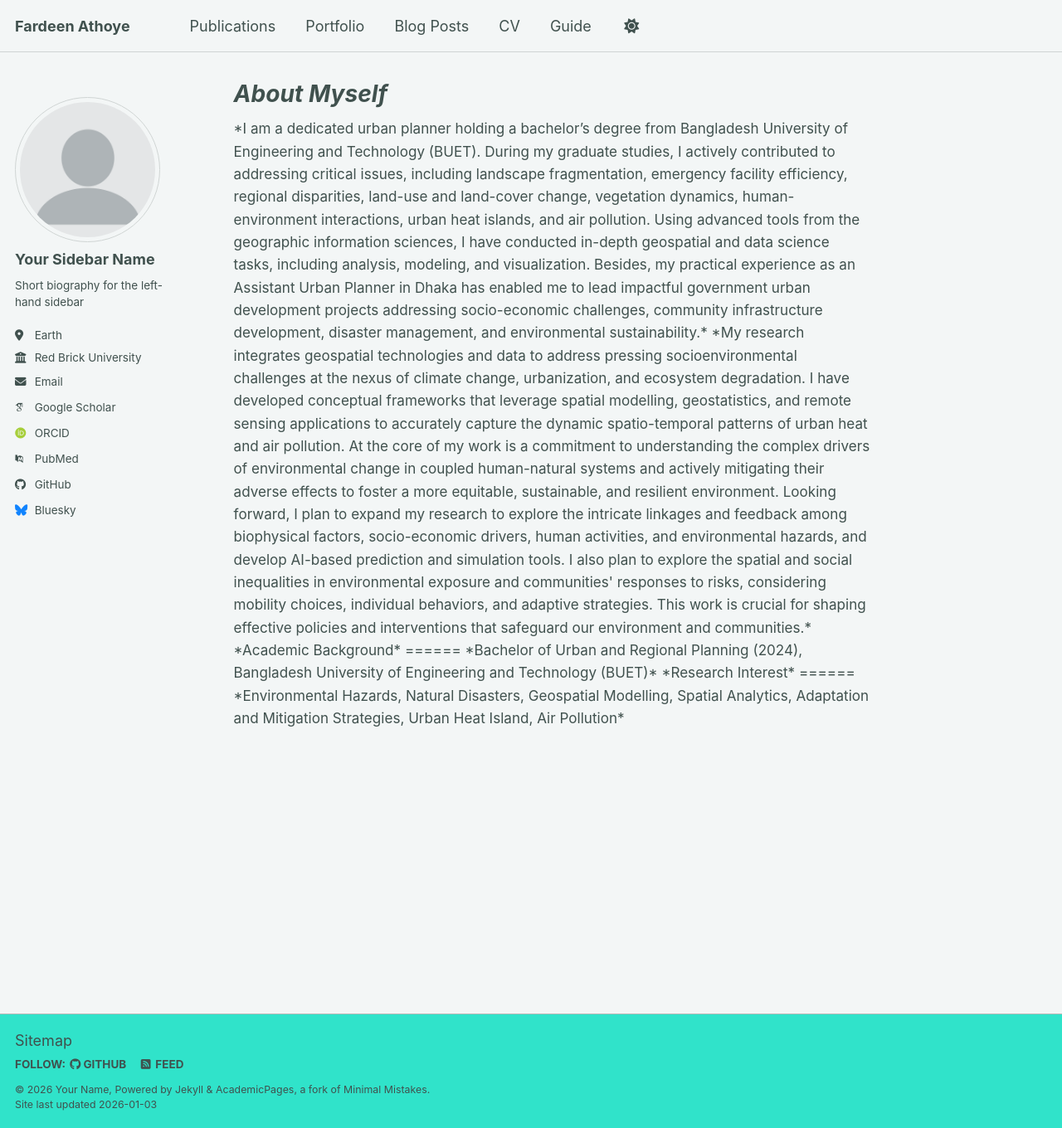
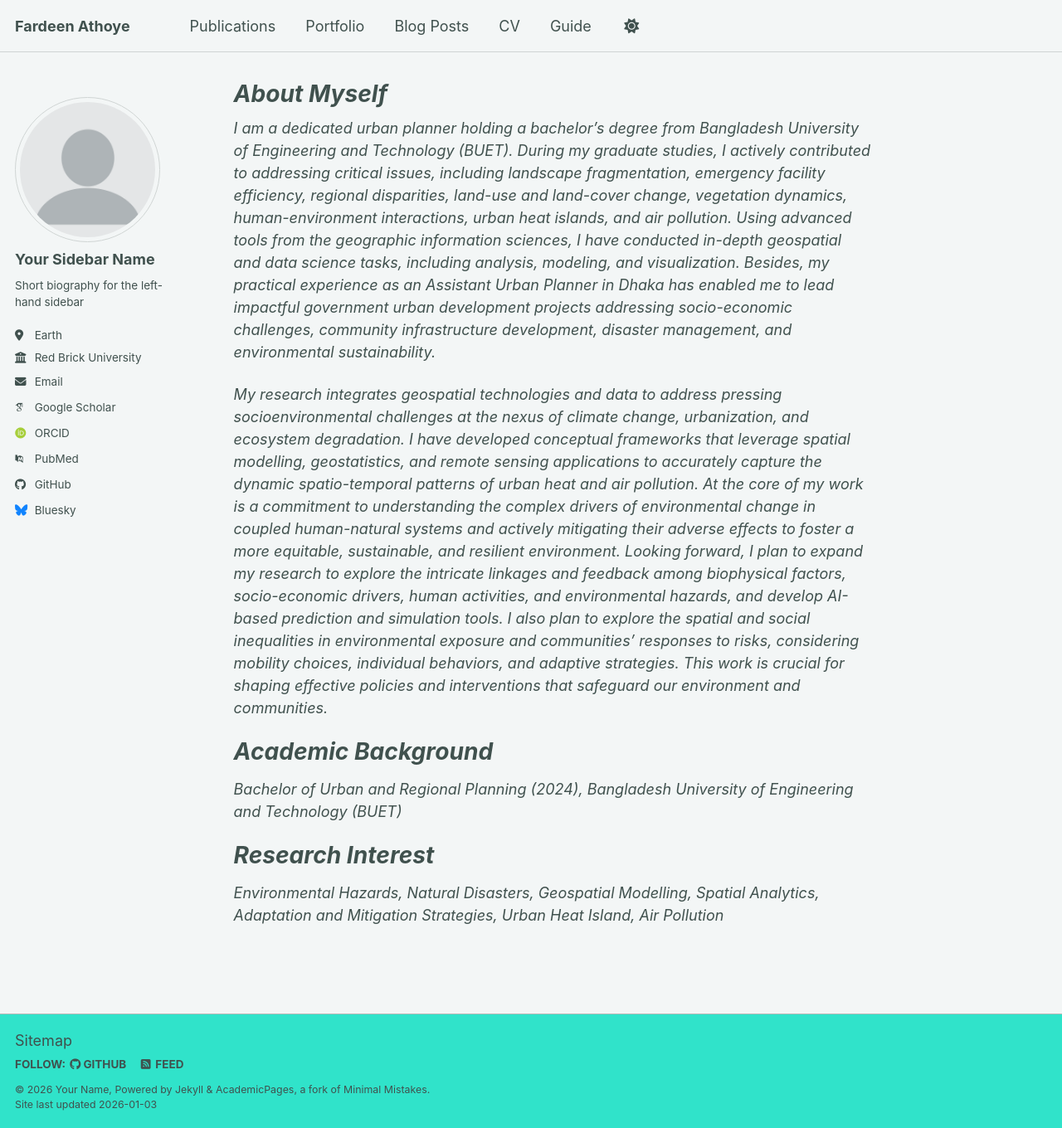
Before and after one commit to athoye-fardeen/athoye-fardeen.github.io, a Jekyll site: the page built from _pages/about.md, in a window 1280 px wide and 1360 px high. Shown: the whole window at 83% size. Built offline with Jekyll 4.4.1, drawn with Linux system fonts in a browser that asks for light colours; some web fonts are replaced; a script bundle is joined from its source files by our own code; library files that are not in the unit come from our copies; some of the changed lines change nothing that is shown.

Commit message:
Refactor about page by removing styles and updating text
Removed inline styles and updated content in the about page.

```diff
--- a/_pages/about.md
+++ b/_pages/about.md
@@ -6,29 +6,6 @@
   - /about/
   - /about.html
 ---
-
-<style>
-/* Base wrapper for this page only */
-.about-page {
-  font-size: 0.95rem;
-  line-height: 1.6;
-}
-
-/* Headings */
-.about-page h1,
-.about-page h2 {
-  font-weight: 600;
-  margin-top: 0.8rem;
-  margin-bottom: 0.3rem;
-}
-
-/* Paragraph spacing */
-.about-page p {
-  margin-bottom: 0.8rem;
-}
-</style>
-
-<div class="about-page">
 
 *I am a dedicated urban planner holding a bachelor’s degree from Bangladesh University of Engineering and Technology (BUET). During my graduate studies, I actively contributed to addressing critical issues, including landscape fragmentation, emergency facility efficiency, regional disparities, land-use and land-cover change, vegetation dynamics, human-environment interactions, urban heat islands, and air pollution. Using advanced tools from the geographic information sciences, I have conducted in-depth geospatial and data science tasks, including analysis, modeling, and visualization. Besides, my practical experience as an Assistant Urban Planner in Dhaka has enabled me to lead impactful government urban development projects addressing socio-economic challenges, community infrastructure development, disaster management, and environmental sustainability.*
 
@@ -41,5 +18,3 @@
 *Research Interest*
 ======
 *Environmental Hazards, Natural Disasters, Geospatial Modelling, Spatial Analytics, Adaptation and Mitigation Strategies, Urban Heat Island, Air Pollution*
-
-</div>
```
